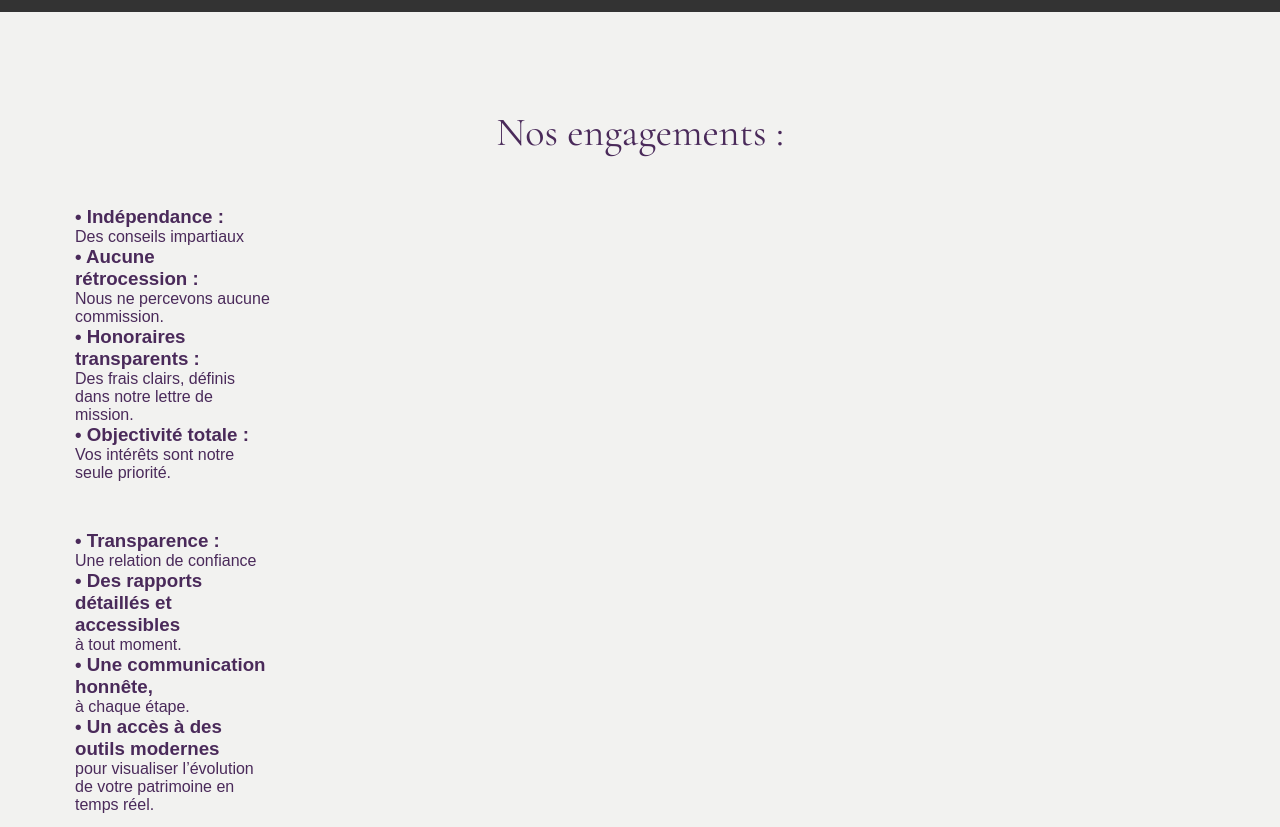
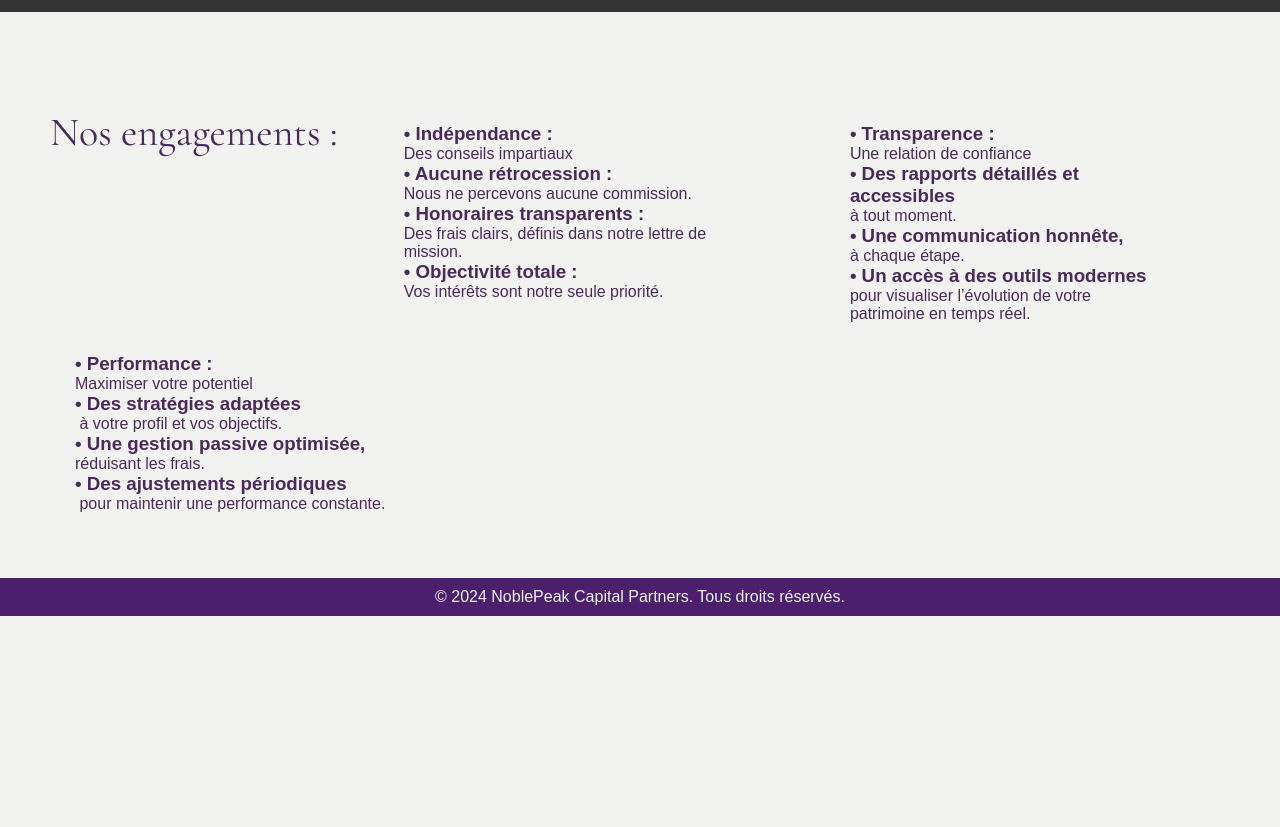
Before and after one commit to Erynaur/test1, a plain HTML site: page nosservices.html in a window 1280 px wide. Shown: the part 788-1615 px from the top of the page. After the commit the page ends 1404 px from the top, so only its background shows below. Drawn offline with nearby package versions, Linux system fonts and the light colour scheme.

Commit message:
Update styles4.css

```diff
--- a/styles4.css
+++ b/styles4.css
@@ -185,8 +185,9 @@ h2 {
 }
 
 #engagements {
-    flex-direction: column;  /* Passe les engagements en colonne */
-    align-items: center;
+    display: flex; /* Active Flexbox pour organiser les éléments en ligne */
+    flex-wrap: wrap; /* Permet aux blocs de passer à la ligne suivante si l'espace est insuffisant */
+    justify-content: space-between; /* Espace égal entre les éléments */
     padding: 30px;              /* Espacement intérieur */
     margin: 20px;
 }
@@ -195,12 +196,14 @@ h2 {
     border: none;
     padding: 10px 20px;
     margin: 5px;
-    width: 20%;
+    width: 30%; /* Chaque bloc prend 30% de la largeur disponible */
+    box-sizing: border-box; /* Inclut padding et bordure dans la largeur totale */
+
 }
 
 @media (max-width: 768px) {
     .bloc {
-        flex: 1 1 100%;  /* Sur les petits écrans, chaque bloc prend toute la largeur */
+        width: 100%;  /* Chaque bloc prend toute la largeur */
     }
 }
 
```
